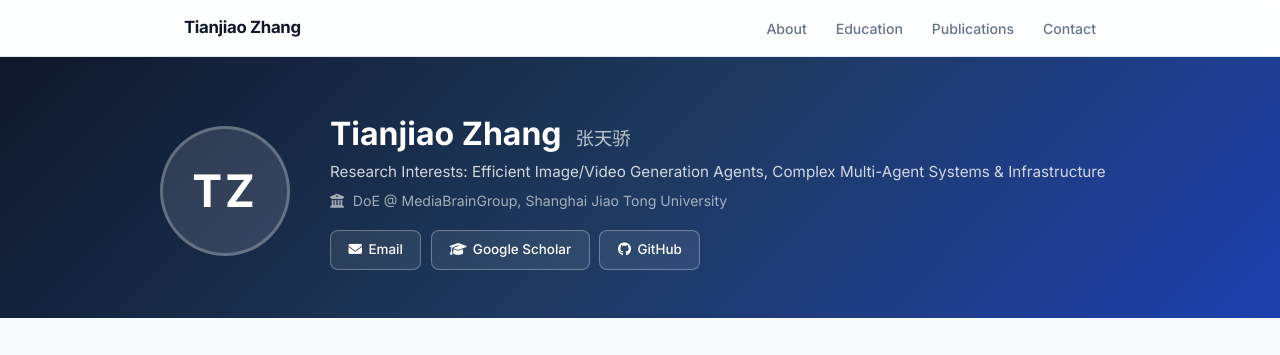
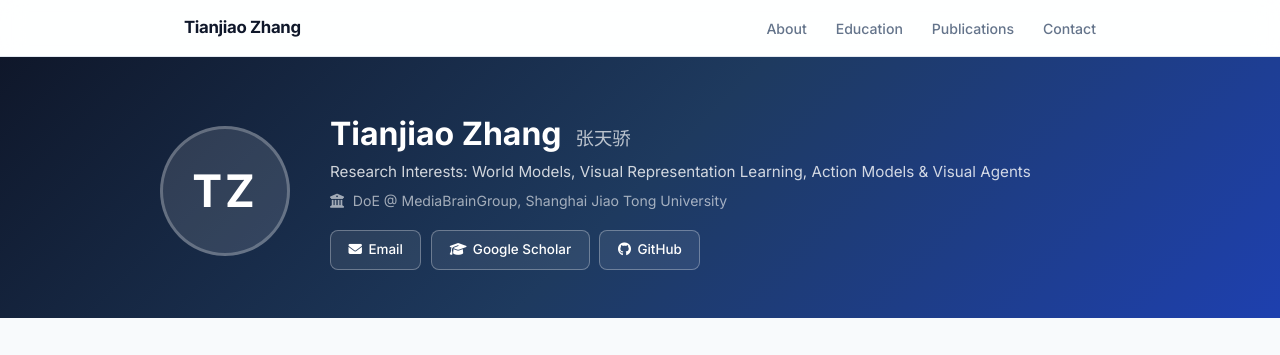
Before and after one commit to xiaoeyuztj/xiaoeyuztj.github.io, a Jekyll site: the page built from index.md, in a window 1280 px wide and 900 px high. Shown: the top 355 px of the window. Built offline with Jekyll 4.4.1, drawn with Linux system fonts in a browser that asks for light colours; our own code applies the rules of GitHub Pages for plain Markdown files.

Commit message:
update my index

```diff
--- a/_config.yml
+++ b/_config.yml
@@ -1,6 +1,6 @@
 title: Tianjiao Zhang
 title_cn: 张天骄
-description: "Research Interests: Efficient Image/Video Generation Agents, Complex Multi-Agent Systems & Infrastructure"
+description: "Research Interests: World Models, Visual Representation Learning, Action Models & Visual Agents"
 affiliation: "DoE @ MediaBrainGroup, Shanghai Jiao Tong University"
 
 social_links:
```
